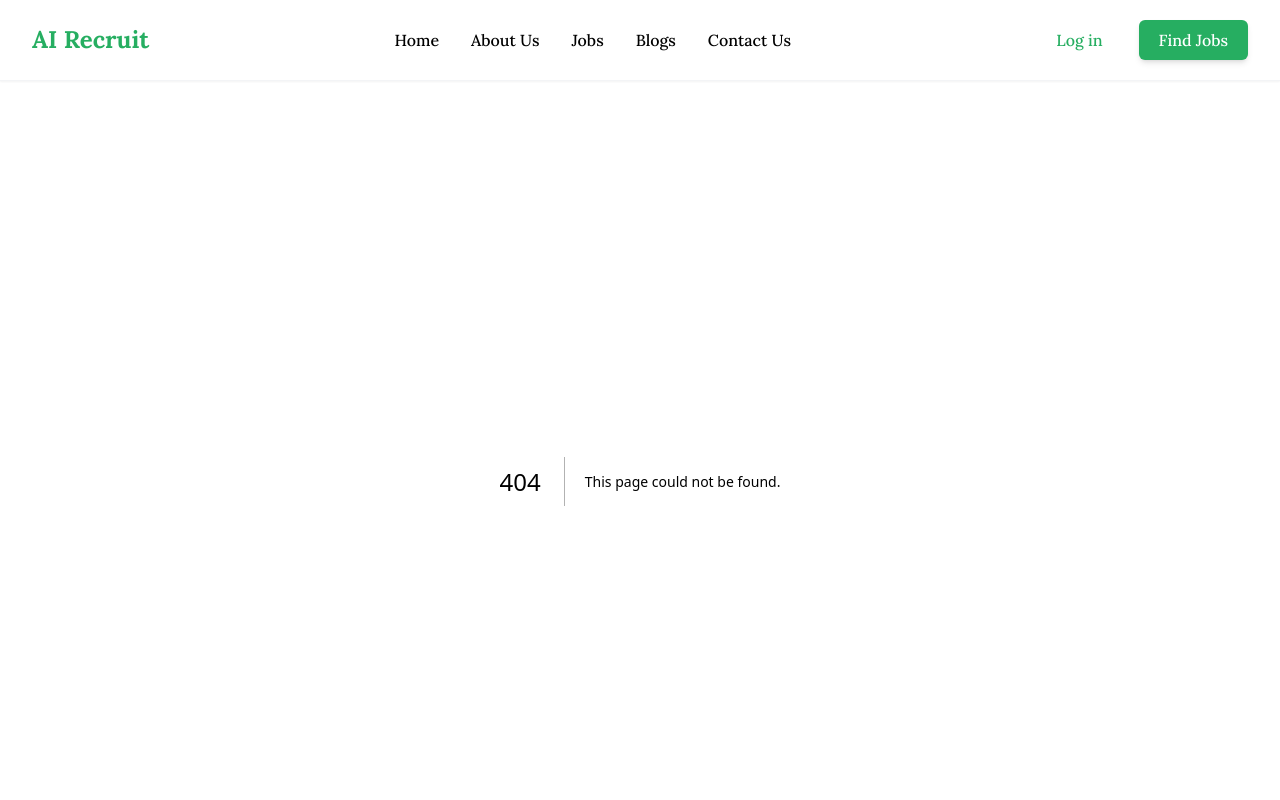
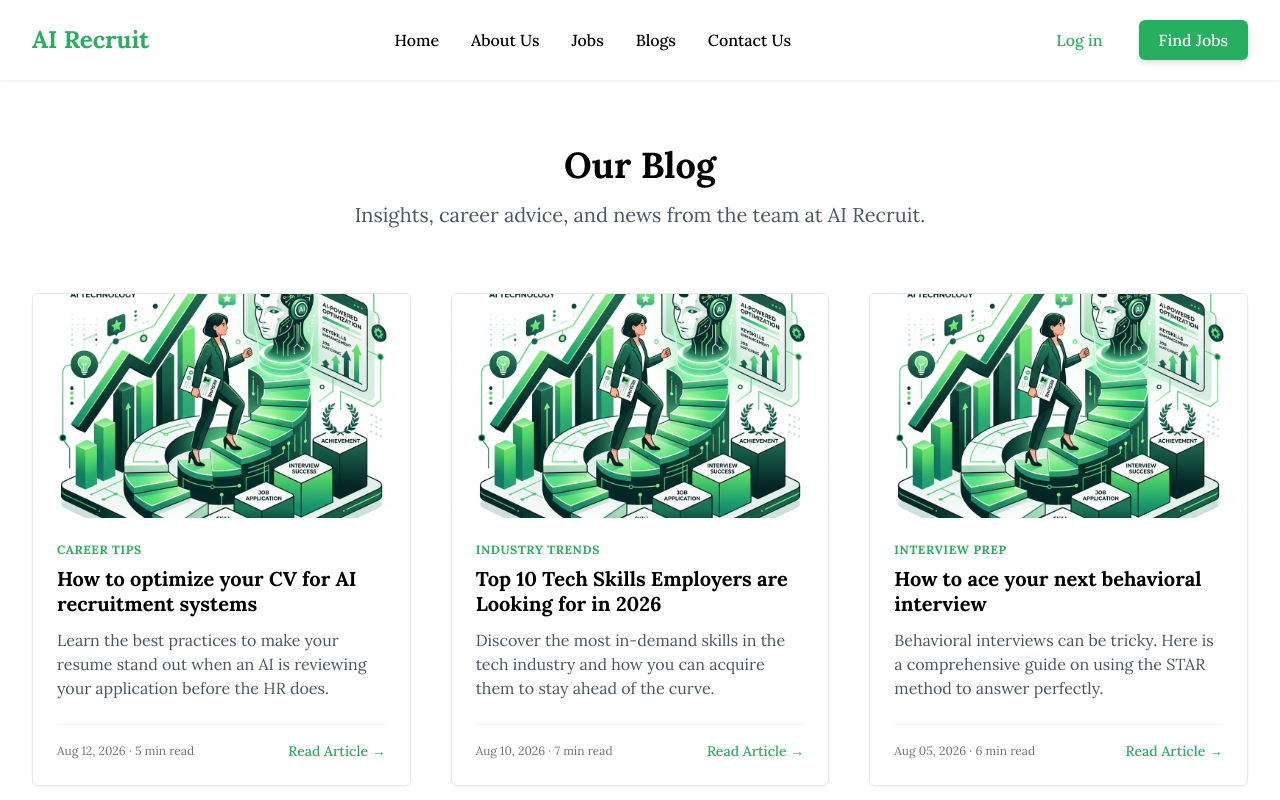
Before and after one commit to Iqbalhossen07/ai-recruitment, a Next.js app: page /blogs in a window 1280 px wide. Before the commit this address had no page. Shown: the top 800 px of the page. Built offline with nearby package versions, Linux system fonts and the light colour scheme.

Commit message:
feat: add blogs listing and details pages

```diff
--- /dev/null
+++ b/src/app/blogs/[slug]/page.tsx
@@ -0,0 +1,84 @@
+import Link from "next/link";
+import Image from "next/image";
+import { notFound } from "next/navigation";
+
+export default function BlogDetailsPage({ params }: { params: { slug: string } }) {
+  // Dummy data mapping
+  const blogData: Record<string, any> = {
+    'optimize-cv-for-ai': {
+      title: 'How to optimize your CV for AI recruitment systems',
+      category: 'Career Tips',
+      date: 'Aug 12, 2026',
+      readTime: '5 min read',
+      content: `
+Artificial Intelligence is completely transforming how companies hire today. When you apply for a job, chances are an AI recruitment system will scan your CV before a human recruiter even sees it.
+
+To ensure your CV makes it past the algorithms, you need to understand how they work. AI systems look for specific keywords, clean formatting, and clear structures.
+
+### 1. Use the Right Keywords
+The most important factor is keywords. The AI compares your CV against the job description. If the job asks for "Node.js", "Microservices", and "System Design", make sure those exact words appear naturally in your experience or skills section.
+
+### 2. Keep the Formatting Clean
+Avoid complex layouts, multiple columns, or graphics. A single-column layout is much easier for an AI parser to read. Standard headings like "Experience", "Education", and "Skills" are your best friend.
+
+### 3. Highlight Measurable Achievements
+AI systems are often programmed to look for quantifiable data. Instead of saying "Improved sales", say "Increased sales by 25% over 6 months".
+
+By adapting your resume to these systems, you significantly increase your chances of landing that interview. Good luck!
+      `
+    }
+  };
+
+  const blog = blogData[params.slug];
+
+  if (!blog) {
+    // If we don't have dummy data for this slug, just show a generic one
+    return (
+      <div className="max-w-3xl mx-auto px-4 py-20 text-center">
+        <h1 className="text-3xl font-bold text-black mb-4">Blog Post Not Found</h1>
+        <p className="text-gray-600 mb-8">The article you are looking for does not exist or has been removed.</p>
+        <Link href="/blogs" className="text-primary hover:underline font-medium">
+          &larr; Back to all blogs
+        </Link>
+      </div>
+    );
+  }
+
+  return (
+    <div className="max-w-4xl mx-auto px-4 sm:px-6 lg:px-8 py-16">
+      <Link href="/blogs" className="text-primary hover:underline font-medium mb-8 inline-flex items-center">
+        &larr; Back to all blogs
+      </Link>
+
+      <div className="mb-10 text-center">
+        <span className="text-sm font-bold uppercase tracking-wider text-primary mb-4 block">
+          {blog.category}
+        </span>
+        <h1 className="text-4xl md:text-5xl font-bold text-black mb-6 leading-tight">
+          {blog.title}
+        </h1>
+        <div className="text-sm text-gray-500">
+          Published on {blog.date} &middot; {blog.readTime}
+        </div>
+      </div>
+
+      <div className="w-full h-80 md:h-96 relative mb-12 rounded-md overflow-hidden bg-primary-light">
+        <Image
+          src="/blog-1.jpg"
+          alt={blog.title}
+          fill
+          className="object-cover"
+        />
+      </div>
+
+      <div className="prose prose-lg max-w-none text-gray-700">
+        {blog.content.split('\n\n').map((paragraph: string, idx: number) => {
+          if (paragraph.startsWith('###')) {
+            return <h3 key={idx} className="text-2xl font-bold text-black mt-8 mb-4">{paragraph.replace('###', '').trim()}</h3>;
+          }
+          return <p key={idx} className="mb-4 leading-relaxed">{paragraph.trim()}</p>;
+        })}
+      </div>
+    </div>
+  );
+}
--- /dev/null
+++ b/src/app/blogs/page.tsx
@@ -0,0 +1,86 @@
+import Link from "next/link";
+import Image from "next/image";
+
+export default function BlogsPage() {
+  const blogs = [
+    {
+      slug: 'optimize-cv-for-ai',
+      title: 'How to optimize your CV for AI recruitment systems',
+      excerpt: 'Learn the best practices to make your resume stand out when an AI is reviewing your application before the HR does.',
+      category: 'Career Tips',
+      date: 'Aug 12, 2026',
+      readTime: '5 min read',
+    },
+    {
+      slug: 'top-skills-2026',
+      title: 'Top 10 Tech Skills Employers are Looking for in 2026',
+      excerpt: 'Discover the most in-demand skills in the tech industry and how you can acquire them to stay ahead of the curve.',
+      category: 'Industry Trends',
+      date: 'Aug 10, 2026',
+      readTime: '7 min read',
+    },
+    {
+      slug: 'ace-your-next-interview',
+      title: 'How to ace your next behavioral interview',
+      excerpt: 'Behavioral interviews can be tricky. Here is a comprehensive guide on using the STAR method to answer perfectly.',
+      category: 'Interview Prep',
+      date: 'Aug 05, 2026',
+      readTime: '6 min read',
+    },
+    {
+      slug: 'remote-work-culture',
+      title: 'Navigating remote work culture and building connections',
+      excerpt: 'Working remotely offers flexibility, but how do you build meaningful relationships with your team from afar?',
+      category: 'Work Culture',
+      date: 'Aug 01, 2026',
+      readTime: '4 min read',
+    }
+  ];
+
+  return (
+    <div className="max-w-7xl mx-auto px-4 sm:px-6 lg:px-8 py-16">
+      <div className="text-center mb-16">
+        <h1 className="text-4xl font-bold text-black mb-4">Our Blog</h1>
+        <p className="text-xl text-gray-600 max-w-2xl mx-auto">
+          Insights, career advice, and news from the team at AI Recruit.
+        </p>
+      </div>
+
+      <div className="grid grid-cols-1 md:grid-cols-2 lg:grid-cols-3 gap-10">
+        {blogs.map((blog) => (
+          <div key={blog.slug} className="bg-white border border-gray-200 rounded-md overflow-hidden shadow-sm hover:shadow-md transition-all duration-200 flex flex-col h-full">
+            <div className="h-56 w-full relative bg-primary-light">
+              {/* Reusing the same image we generated earlier for placeholder purposes */}
+              <Image
+                src="/blog-1.jpg"
+                alt={blog.title}
+                fill
+                className="object-cover"
+              />
+            </div>
+            <div className="p-6 flex-grow flex flex-col">
+              <span className="text-xs font-bold uppercase tracking-wider text-primary mb-2">
+                {blog.category}
+              </span>
+              <h3 className="text-xl font-bold text-black leading-tight mb-3">
+                {blog.title}
+              </h3>
+              <p className="text-gray-600 mb-6 flex-grow">
+                {blog.excerpt}
+              </p>
+
+              <div className="mt-auto pt-4 border-t border-gray-100 flex items-center justify-between">
+                <div className="text-xs text-gray-500">
+                  {blog.date} &middot; {blog.readTime}
+                </div>
+                <Link href={`/blogs/${blog.slug}`} className="text-primary hover:underline font-medium text-sm">
+                  Read Article &rarr;
+                </Link>
+              </div>
+            </div>
+          </div>
+        ))}
+      </div>
+    </div>
+  );
+}
```
